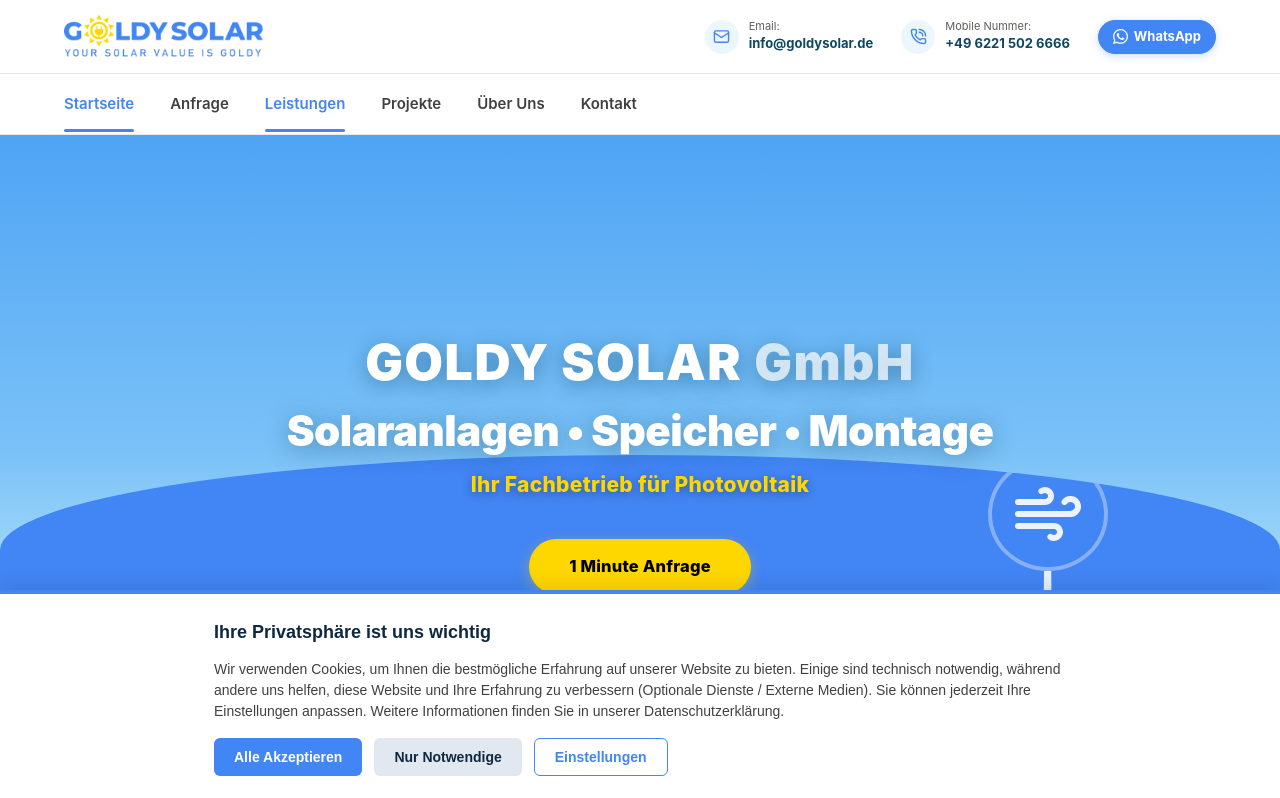
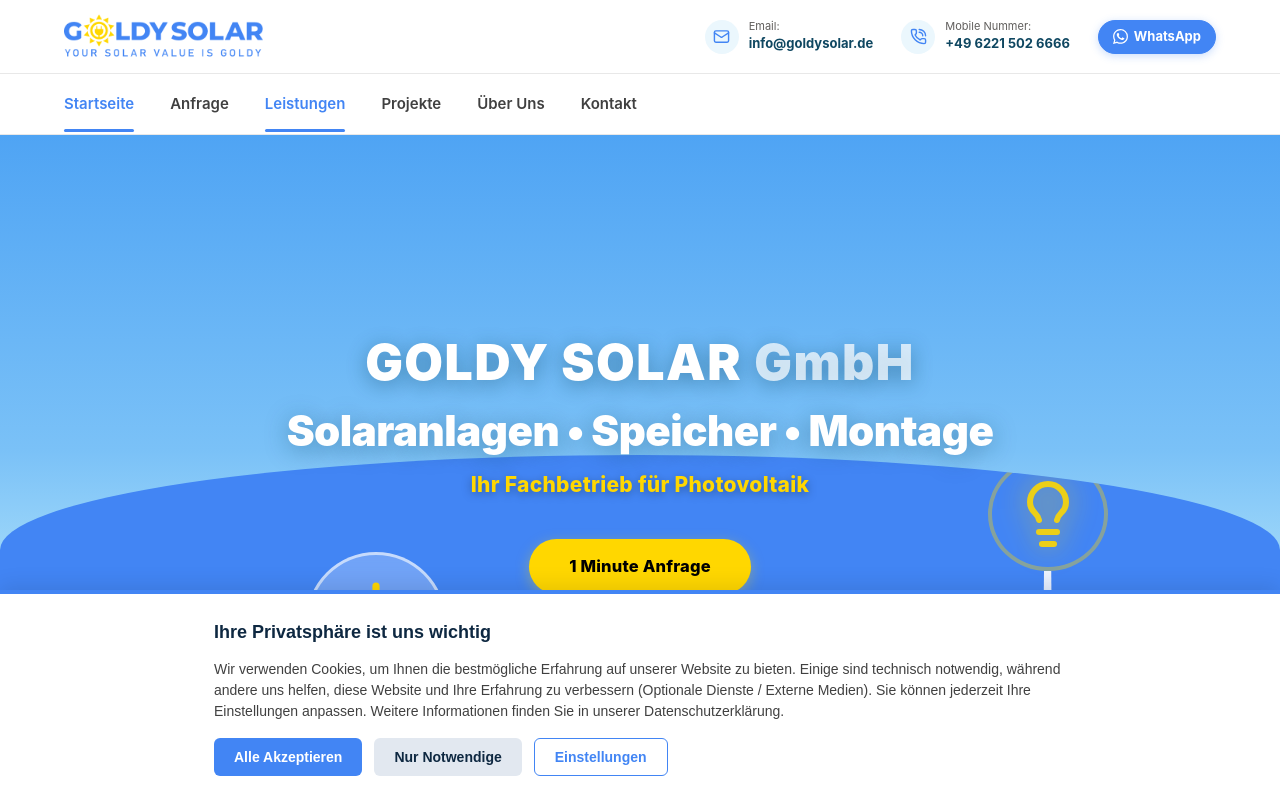
Before and after one commit to Goldysolar/Goldysolar, a Next.js app: page / in a window 1280 px wide. Shown: the top 798 px of the page. Built offline with nearby package versions, Linux system fonts and the light colour scheme.

Commit message:
Update Hero visual: replace wind with lamp, and sun with sun+plug logo

```diff
--- a/src/app/page.tsx
+++ b/src/app/page.tsx
@@ -22,6 +22,8 @@
   Factory,
   Wind,
   Check,
+  Lightbulb,
+  Plug,
 } from 'lucide-react';
 
 export default function HomePage() {
@@ -48,19 +50,19 @@
               alignItems: 'center',
             }}
           >
-            {/* Rotor-Nabe & Flügel */}
+            {/* Rotor-Nabe & Flügel (Now Lamp) */}
             <div
               style={{
                 width: '120px',
                 height: '120px',
                 borderRadius: '50%',
-                border: '4px solid rgba(255, 255, 255, 0.4)',
+                border: '4px solid rgba(255, 215, 0, 0.4)',
                 display: 'flex',
                 alignItems: 'center',
                 justifyContent: 'center',
               }}
             >
-              <Wind size={72} color="#FFFFFF" />
+              <Lightbulb size={72} color="#FFD700" style={{ filter: 'drop-shadow(0 0 15px rgba(255, 215, 0, 0.8))' }} />
             </div>
             {/* Windrad-Turm */}
             <div
@@ -77,8 +79,8 @@
           <div
             style={{
               position: 'absolute',
-              left: '42%',
-              bottom: '20px',
+              left: '20%',
+              bottom: '25%',
               display: 'flex',
               flexDirection: 'column',
               alignItems: 'center',
@@ -88,27 +90,29 @@
           >
             <div
               style={{
-                width: '90px',
-                height: '90px',
+                width: '140px',
+                height: '140px',
                 borderRadius: '50%',
                 background: 'rgba(255, 255, 255, 0.25)',
                 backdropFilter: 'blur(8px)',
                 display: 'flex',
                 alignItems: 'center',
                 justifyContent: 'center',
-                border: '2px solid rgba(255, 255, 255, 0.6)',
-                marginBottom: '8px',
+                border: '3px solid rgba(255, 255, 255, 0.6)',
+                marginBottom: '12px',
+                position: 'relative',
               }}
             >
-              <Sun size={52} color="#FFD700" />
+              <Sun size={86} color="#FFD700" style={{ position: 'absolute' }} />
+              <Plug size={40} color="#0F4761" style={{ position: 'absolute', zIndex: 2 }} />
             </div>
             <span
               style={{
-                fontSize: '12px',
+                fontSize: '15px',
                 fontWeight: 800,
                 letterSpacing: '1px',
                 background: 'rgba(15, 71, 97, 0.7)',
-                padding: '4px 12px',
+                padding: '6px 16px',
                 borderRadius: '9999px',
               }}
             >
```
